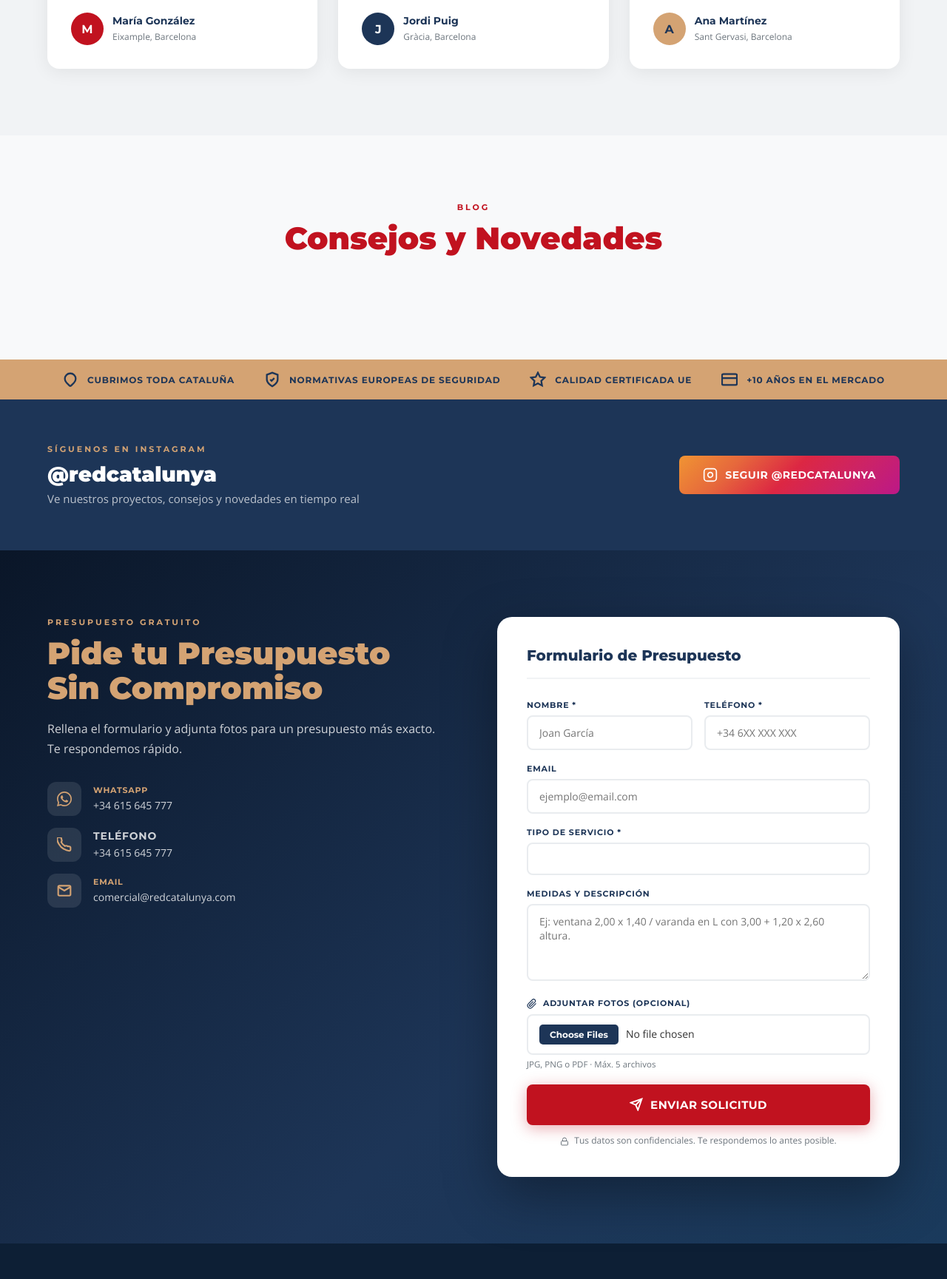
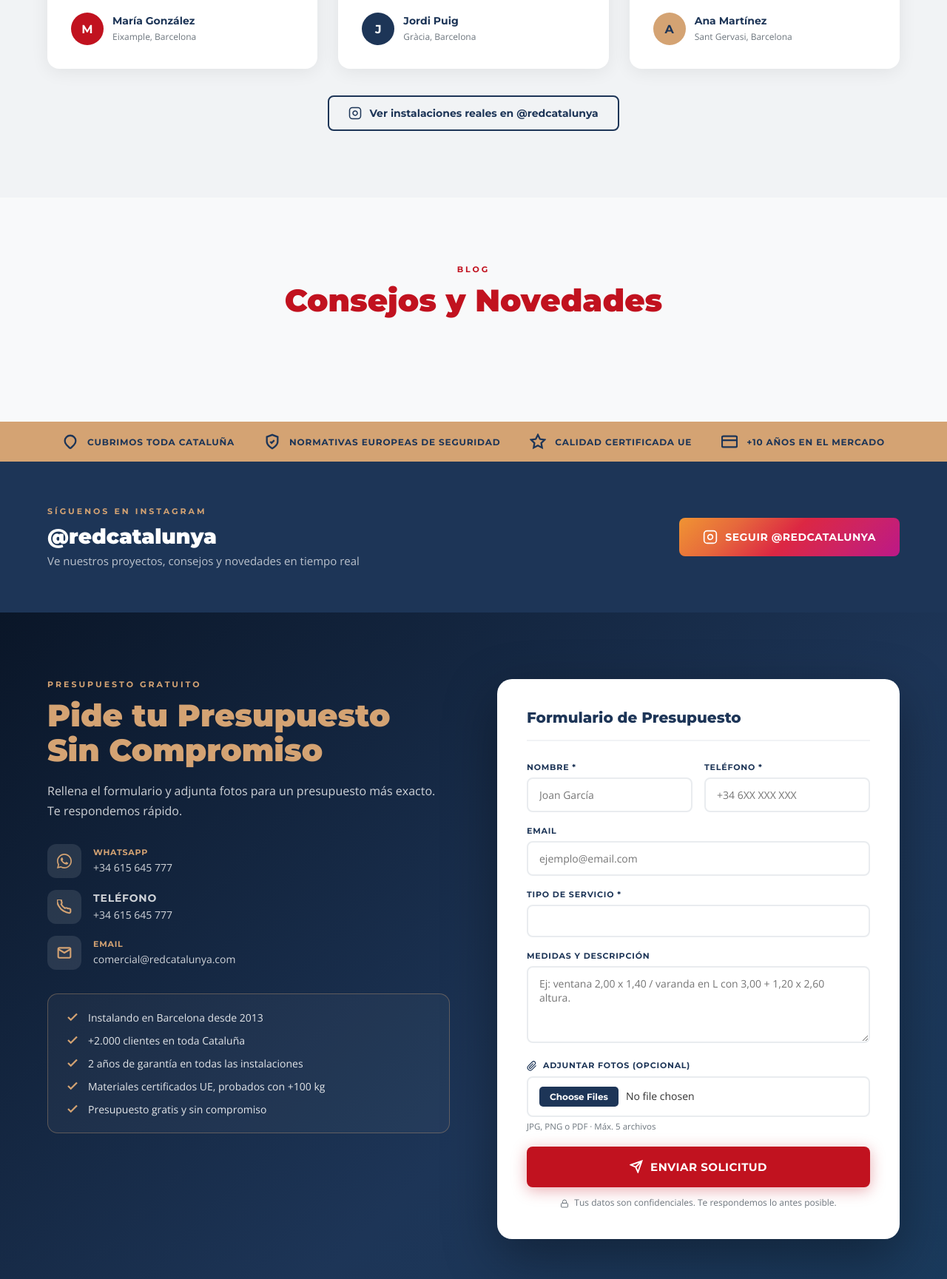
Before and after one commit to rafaluzfestivus/redcatalunya, a plain HTML site: page index.html in a window 1280 px wide. Shown: the part 6181-7910 px from the top of the page at 74% size. Drawn offline with nearby package versions, Linux system fonts and the light colour scheme; a script that the page names is missing.

Commit message:
Bloco de confiança no orçamento + link de prova no Instagram
- Checklist com fatos já publicados no site (desde 2013, +2.000 clientes, 2 anos de garantia, materiais UE, orçamento grátis) junto ao formulário
- Botão 'Ver instalaciones reales' no Instagram abaixo dos depoimentos
- CA alinhado ao ES: remove promessa de resposta em 24h

Co-Authored-By: Claude Opus 5.5 <noreply@anthropic.com>
Claude-Session: https://claude.ai/code/session_01PCQzhrgeXR9U3W9jWxNKMd

```diff
--- a/index.html
+++ b/index.html
@@ -214,6 +214,14 @@ function gtag_report_conversion(url) {
   .author-avatar { width: 44px; height: 44px; border-radius: 50%; background: var(--azul); display: flex; align-items: center; justify-content: center; font-family: 'Montserrat', sans-serif; font-weight: 700; font-size: 16px; color: #fff; flex-shrink: 0; }
   .author-info strong { display: block; font-family: 'Montserrat', sans-serif; font-size: 14px; font-weight: 700; color: var(--azul); }
   .author-info span { font-size: 12px; color: var(--gris); }
+
+  .proof-link { text-align: center; margin-top: 36px; }
+  .proof-link a { display: inline-flex; align-items: center; gap: 10px; font-family: 'Montserrat', sans-serif; font-weight: 700; font-size: 14px; color: var(--azul); text-decoration: none; border: 2px solid var(--azul); border-radius: 8px; padding: 13px 26px; transition: all .2s; }
+  .proof-link a:hover { background: var(--azul); color: #fff; }
+
+  .trust-list { list-style: none; margin-top: 32px; padding: 22px 24px; border: 1px solid rgba(212,163,115,.35); border-radius: 14px; background: rgba(255,255,255,.04); display: grid; gap: 12px; }
+  .trust-list li { display: flex; align-items: center; gap: 12px; font-size: 14px; color: rgba(255,255,255,.88); }
+  .trust-list li svg { flex-shrink: 0; }
 
   .instagram-section { background: var(--azul); padding: 60px 0; }
   .instagram-inner { max-width: 1200px; margin: 0 auto; padding: 0 24px; display: flex; align-items: center; justify-content: space-between; flex-wrap: wrap; gap: 24px; }
@@ -799,6 +807,12 @@ function gtag_report_conversion(url) {
         </div>
       </div>
     </div>
+    <div class="proof-link">
+      <a href="https://instagram.com/redcatalunya" target="_blank" rel="noopener">
+        <svg width="18" height="18" viewBox="0 0 24 24" fill="none" stroke="currentColor" stroke-width="2"><rect x="2" y="2" width="20" height="20" rx="5" ry="5"/><path d="M16 11.37A4 4 0 1112.63 8 4 4 0 0116 11.37z"/></svg>
+        <span class="es">Ver instalaciones reales en @redcatalunya</span><span class="ca">Veure instal·lacions reals a @redcatalunya</span>
+      </a>
+    </div>
   </div>
 </section>
 
@@ -860,7 +874,7 @@ function gtag_report_conversion(url) {
         <h2 class="section-title contact-left-title"><span class="es">Pide tu <span>Presupuesto</span><br>Sin Compromiso</span><span class="ca">Demana el teu <span>Pressupost</span><br>Sense Compromís</span></h2>
         <p class="contact-left-sub">
           <span class="es">Rellena el formulario y adjunta fotos para un presupuesto más exacto. Te respondemos rápido.</span>
-          <span class="ca">Omple el formulari i adjunta fotos per a un pressupost més exacte. Et responem en menys de 24 hores.</span>
+          <span class="ca">Omple el formulari i adjunta fotos per a un pressupost més exacte. Et responem ràpid.</span>
         </p>
         <div class="contact-info-items">
           <div class="contact-info-item">
@@ -891,12 +905,19 @@ function gtag_report_conversion(url) {
             </div>
           </div>
         </div>
+        <ul class="trust-list">
+          <li><svg width="18" height="18" viewBox="0 0 24 24" fill="none" stroke="var(--dorado)" stroke-width="3"><polyline points="20 6 9 17 4 12"/></svg><span><span class="es">Instalando en Barcelona desde 2013</span><span class="ca">Instal·lant a Barcelona des de 2013</span></span></li>
+          <li><svg width="18" height="18" viewBox="0 0 24 24" fill="none" stroke="var(--dorado)" stroke-width="3"><polyline points="20 6 9 17 4 12"/></svg><span><span class="es">+2.000 clientes en toda Cataluña</span><span class="ca">+2.000 clients a tota Catalunya</span></span></li>
+          <li><svg width="18" height="18" viewBox="0 0 24 24" fill="none" stroke="var(--dorado)" stroke-width="3"><polyline points="20 6 9 17 4 12"/></svg><span><span class="es">2 años de garantía en todas las instalaciones</span><span class="ca">2 anys de garantia en totes les instal·lacions</span></span></li>
+          <li><svg width="18" height="18" viewBox="0 0 24 24" fill="none" stroke="var(--dorado)" stroke-width="3"><polyline points="20 6 9 17 4 12"/></svg><span><span class="es">Materiales certificados UE, probados con +100 kg</span><span class="ca">Materials certificats UE, provats amb +100 kg</span></span></li>
+          <li><svg width="18" height="18" viewBox="0 0 24 24" fill="none" stroke="var(--dorado)" stroke-width="3"><polyline points="20 6 9 17 4 12"/></svg><span><span class="es">Presupuesto gratis y sin compromiso</span><span class="ca">Pressupost gratuït i sense compromís</span></span></li>
+        </ul>
       </div>
       <div class="contact-form-wrap">
         <h3 class="form-title"><span class="es">Formulario de Presupuesto</span><span class="ca">Formulari de Pressupost</span></h3>
         <div id="form-success" style="display:none;background:#d4edda;border:1px solid #b6d4be;border-radius:10px;padding:18px 20px;margin-bottom:20px;color:#155724;font-family:'Montserrat',sans-serif;font-weight:600;font-size:14px;line-height:1.5">
           <span class="es">✓ ¡Solicitud enviada! Te contactaremos pronto por WhatsApp.</span>
-          <span class="ca">✓ Sol·licitud enviada! Et contactarem en menys de 24 hores.</span>
+          <span class="ca">✓ Sol·licitud enviada! Et contactarem aviat per WhatsApp.</span>
         </div>
         <form id="quote-form" action="https://formsubmit.co/comercial@redcatalunya.com" method="POST" enctype="multipart/form-data">
           <input type="hidden" name="_subject" value="Nova sol·licitud de pressupost - RedCatalunya">
```
